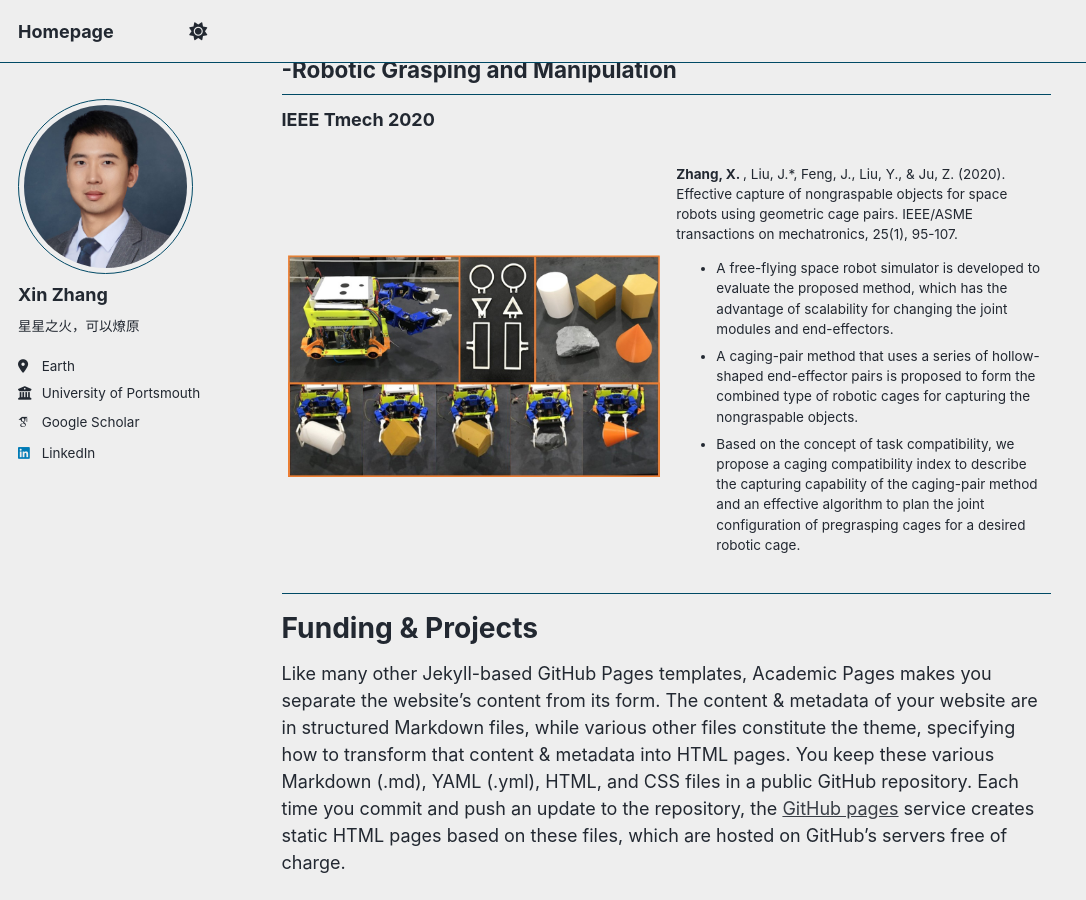
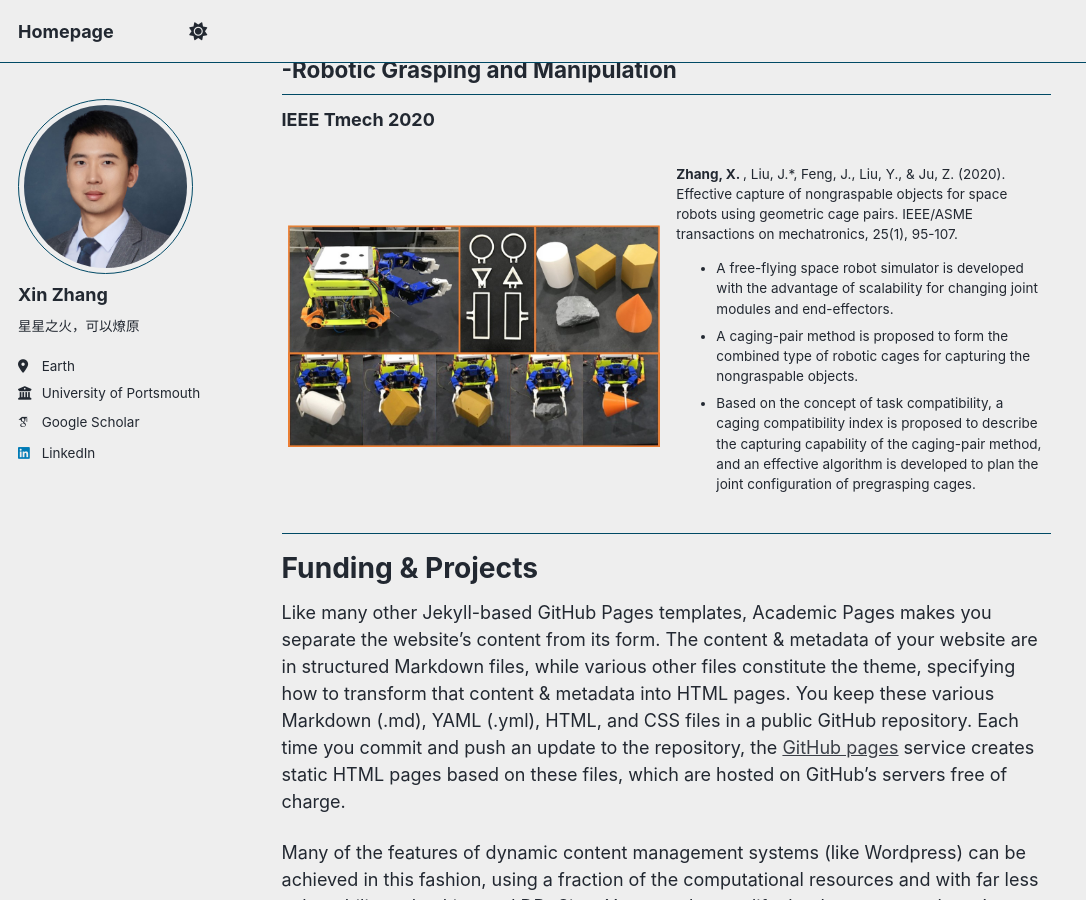
Before and after one commit to Mansion-ZX/Mansion-ZX.github.io, a Jekyll site: the page built from _pages/about.md, in a window 1280 px wide and 900 px high, scrolled down 1434 px. Shown: the whole window, without its empty margins (0-1086 px from the left). Built offline with Jekyll 4.4.1, drawn with Linux system fonts in a browser that asks for light colours; some web fonts are replaced; a script that is not in the unit is left out.

Commit message:
Update about.md

```diff
--- a/_pages/about.md
+++ b/_pages/about.md
@@ -43,9 +43,9 @@
     <td style="vertical-align: top; padding-left: 10px; border: none;">
       <b> Zhang, X. </b>, Liu, J.*, Feng, J., Liu, Y., & Ju, Z. (2020). Effective capture of nongraspable objects for space robots using geometric cage pairs. IEEE/ASME transactions on mechatronics, 25(1), 95-107.
       <ul>
-        <li>A free-flying space robot simulator is developed to evaluate the proposed method, which has the advantage of scalability for changing the joint modules and end-effectors.</li>
-        <li>A caging-pair method that uses a series of hollow-shaped end-effector pairs is proposed to form the combined type of robotic cages for capturing the nongraspable objects.</li>
-        <li>Based on the concept of task compatibility, we propose a caging compatibility index to describe the capturing capability of the caging-pair method and an effective algorithm to plan the joint configuration of pregrasping cages for a desired robotic cage.</li>
+      <li>A free-flying space robot simulator is developed with the advantage of scalability for changing joint modules and end-effectors.</li>
+      <li>A caging-pair method is proposed to form the combined type of robotic cages for capturing the nongraspable objects.</li>
+      <li>Based on the concept of task compatibility, a caging compatibility index is proposed to describe the capturing capability of the caging-pair method, and an effective algorithm is developed to plan the joint configuration of pregrasping cages.</li>
       </ul>
     </td>
   </tr>
```
